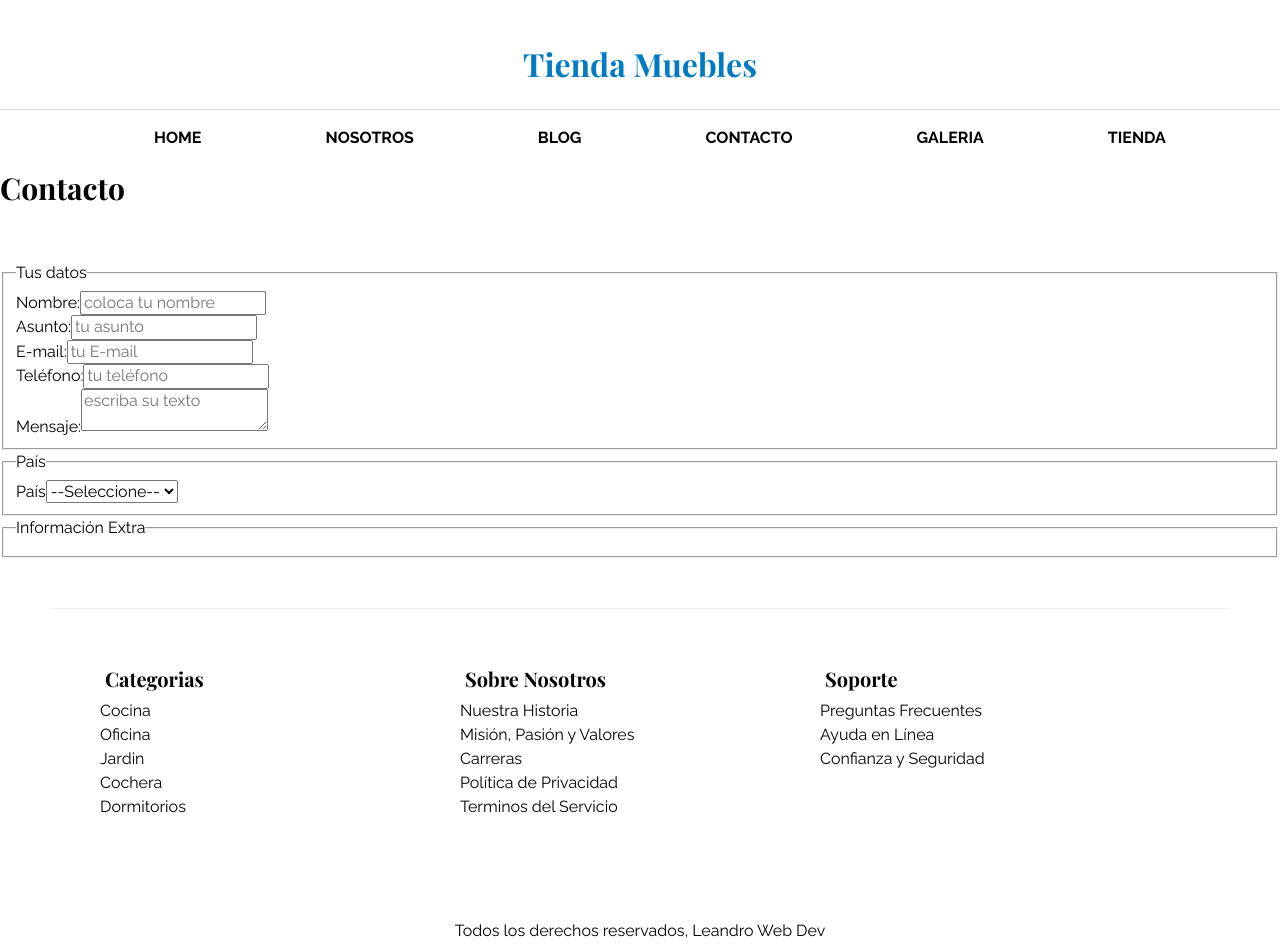
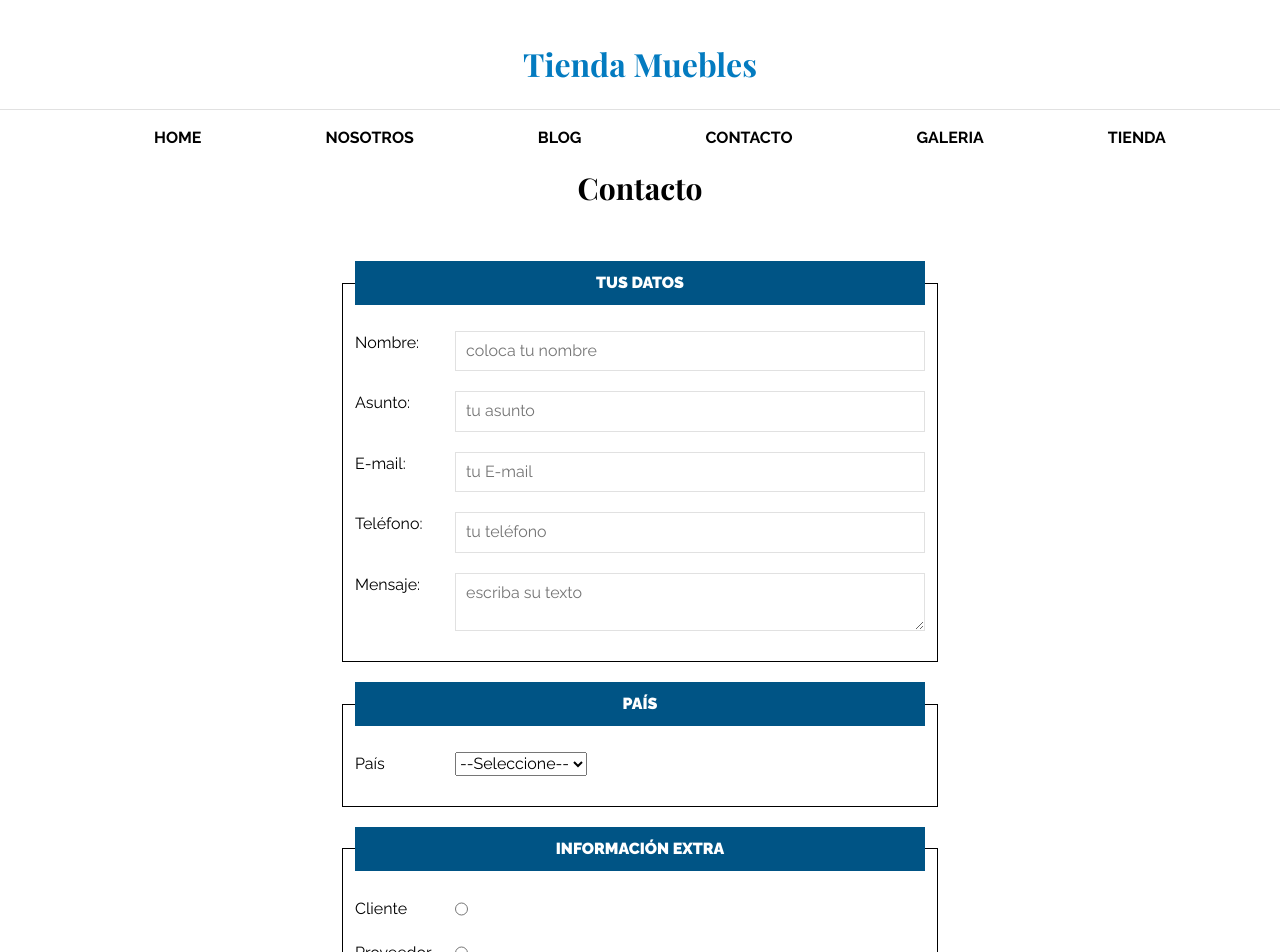
Before and after one commit to Leandro-Calderon/furniture-store, a React (Vite) app: page /contact in a window 1280 px wide. Shown: the top 952 px of the page. Built offline with nearby package versions, Linux system fonts and the light colour scheme.

Commit message:
formulario terminado

```diff
--- a/app.css
+++ b/app.css
@@ -37,7 +37,6 @@ h3 {
 }
 .btn {
   display: block;
-  cursor: pointer;
   text-decoration: none;
   background-color: #8cbc00;
   color: #fff;
@@ -46,6 +45,8 @@ h3 {
   padding: 1rem;
   text-align: center;
   transition: background-color 0.3s ease-out;
+  cursor: pointer;
+  border: none;
 }
 .btn:hover {
   background-color: #769c02;
--- a/src/pages/Contact.module.css
+++ b/src/pages/Contact.module.css
@@ -1,3 +1,39 @@
-.campos{
+h2{
+    text-align: center;
+}
+form {
+  max-width: 60rem;
+  margin: 0 auto;
+}
+fieldset {
+  border: 1px solid black;
+  margin-bottom: 2rem;
+}
+legend {
+  background-color: #005485;
+  width: 100%;
+  text-align: center;
+  color: #fff;
+  text-transform: uppercase;
+  font-weight: 900;
+  padding: 1rem;
+  margin-bottom: 2rem;
+}
+.campos {
+  display: flex;
+  margin-bottom: 2rem;
+}
+.campos label {
+  flex-basis: 10rem;
+}
 
+.campos input:not([type="radio"]) {
+  flex: 1;
+  border: 1px solid #e1e1e1;
+  padding: 1rem;
 }
+textarea {
+  flex: 1;
+  border: 1px solid #e1e1e1;
+  padding: 1rem;
+}
--- a/src/pages/Contact.tsx
+++ b/src/pages/Contact.tsx
@@ -14,7 +14,12 @@ const Contact = () => {
           <legend>Tus datos</legend>
           <div className={Styles.campos}>
             <label htmlFor="nombre">Nombre:</label>
-            <input type="text" id="nombre" placeholder="coloca tu nombre" />
+            <input
+              type="text"
+              id="nombre"
+              placeholder="coloca tu nombre"
+              required
+            />
           </div>
           <div className={Styles.campos}>
             <label htmlFor="asunto">Asunto:</label>
@@ -51,7 +56,27 @@ const Contact = () => {
         </fieldset>
         <fieldset>
           <legend>Información Extra</legend>
+          <div className={Styles.campos}>
+            <label htmlFor="cliente">Cliente</label>
+            <input type="radio" name="opcion" id="cliente" />
+          </div>
+          <div className={Styles.campos}>
+            <label htmlFor="proveedor">Proveedor</label>
+            <input type="radio" name="opcion" id="proveedor" />
+          </div>
+          {/* <div className={Styles.campos}>
+            <label htmlFor="categoria">Categoría de Interés</label>
+            <input list="categorias"  name="categorias" />
+            <datalist id="categorias" />
+            <option value="Cocina" />
+            <option value="Exterior" />
+            <option value="Dormitorio" />
+            <option value="Comedor" />
+            <option value="Oficina" />
+          </div> */}
         </fieldset>
+
+        <input className="btn btn:hover" type="submit" value="Enviar" />
       </form>
       <Footer />
     </>
```
